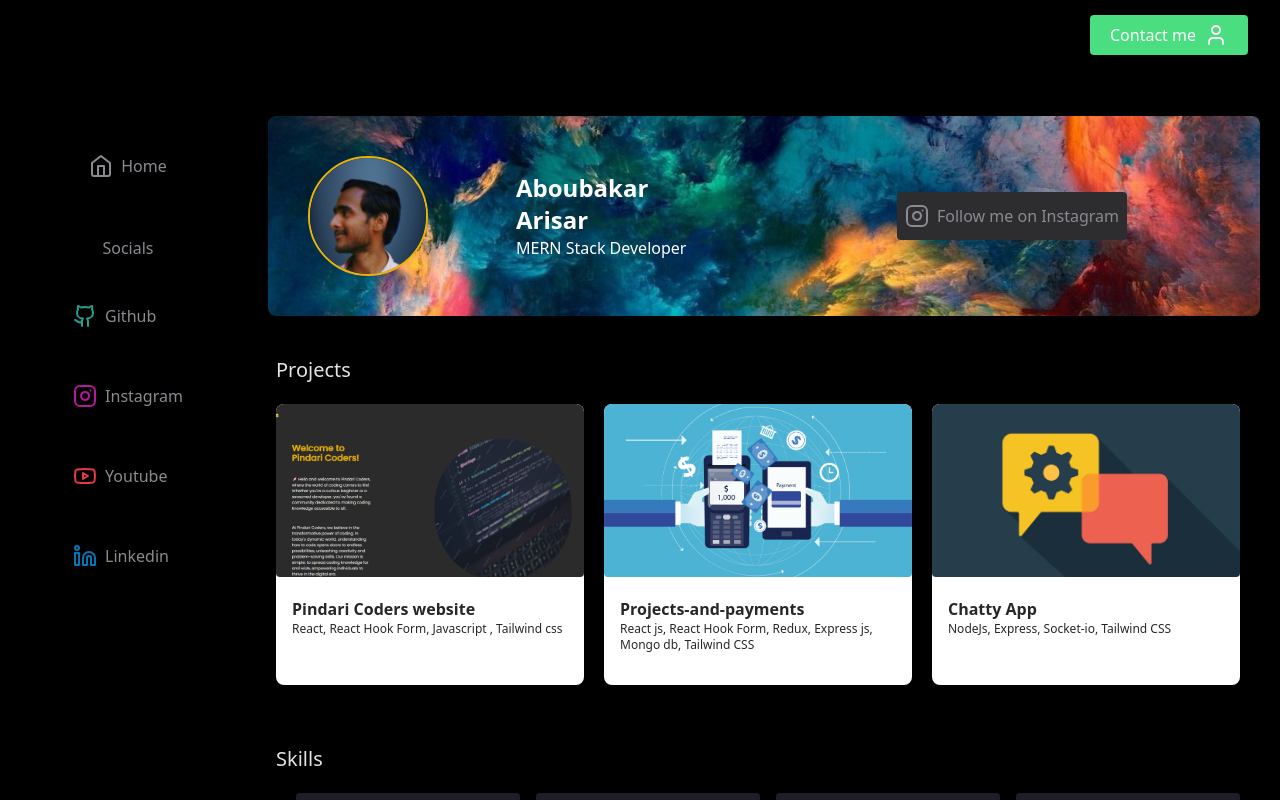
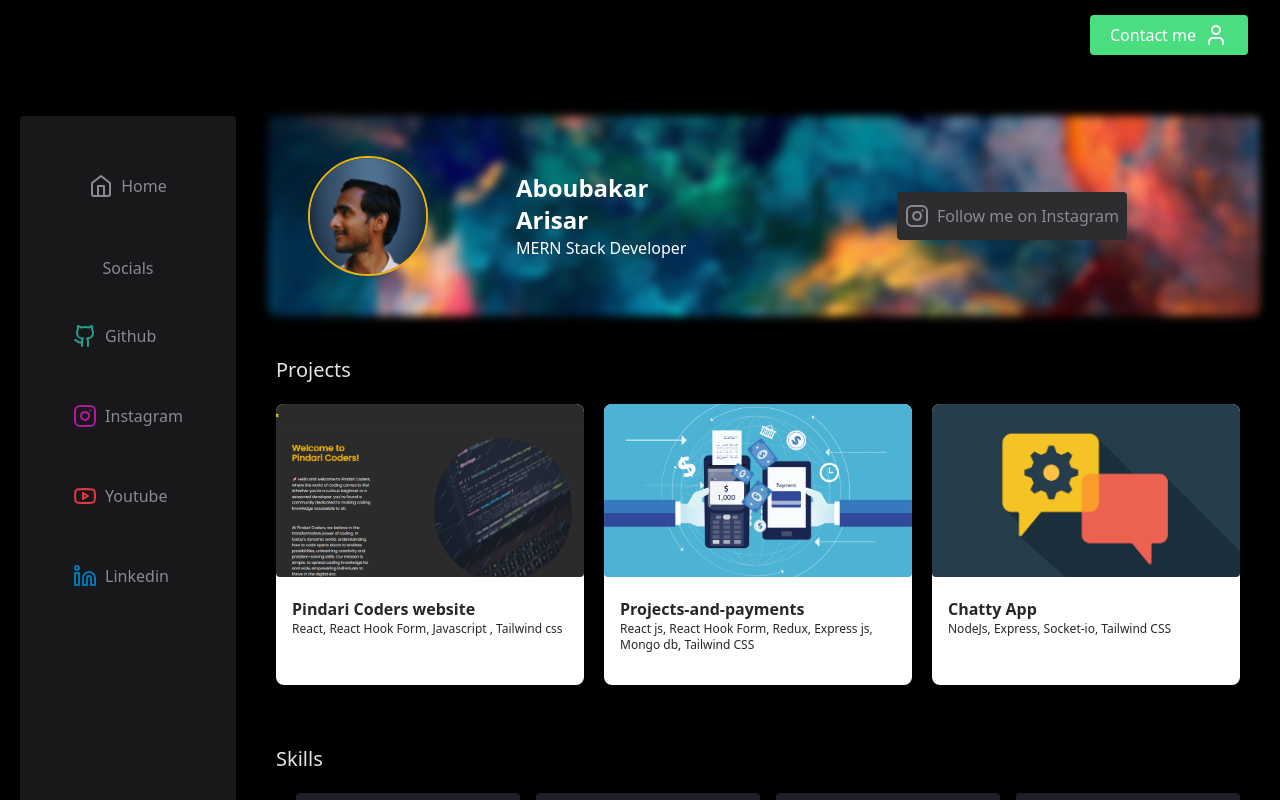
Before and after one commit to AboubakarArisar/Portfolio-website, a React (Vite) app: page / in a window 1280 px wide. Shown: the top 800 px of the page. Built offline with nearby package versions, Linux system fonts and the light colour scheme.

Commit message:
Modification in frontend of cover and aside

```diff
--- a/src/Components/Aside.jsx
+++ b/src/Components/Aside.jsx
@@ -2,10 +2,10 @@ import React from "react";
 import { Link } from "react-router-dom";
 const Aside = () => {
   return (
-    <aside className='w-[250px] xsm:hidden lg:block h-screen mx-5 mb-5 mt-5 bg-black flex flex-col rounded'>
+    <aside className='w-[250px] xsm:hidden p-5  lg:block h-screen mx-5 mb-5 mt-5 bg-zinc-900 flex flex-col rounded'>
       <div className='flex flex-col justify-center items-center h-[100px] '>
         <Link
-          className='text-[#8B8A91]  bg-black rounded p-5 flex gap-2 hover:bg-zinc-900'
+          className='text-[#8B8A91]  bg-zinc-900 rounded p-5 flex gap-2 hover:translate-y-[-5px] duration-300'
           to='/'
         >
           <svg
@@ -33,7 +33,7 @@ const Aside = () => {
             href='https://github.com/AboubakarArisar'
             target='_blank'
             rel='noopener noreferrer'
-            className='text-[#8B8A91] bg-black rounded p-5 flex  gap-2 hover:bg-zinc-900'
+            className='text-[#8B8A91] bg-zinc-900 rounded p-5 flex  gap-2 hover:translate-y-[-5px] duration-300'
           >
             <svg
               xmlns='http://www.w3.org/2000/svg'
@@ -56,7 +56,7 @@ const Aside = () => {
             href='https://www.instagram.com/aboubakarisar05/'
             target='_blank'
             rel='noopener noreferrer'
-            className='text-[#8B8A91] flex gap-2 bg-black rounded p-5 hover:bg-zinc-900'
+            className='text-[#8B8A91] flex gap-2 rounded p-5 bg-zinc-900 hover:translate-y-[-5px] duration-300'
           >
             <svg
               xmlns='http://www.w3.org/2000/svg'
@@ -78,9 +78,10 @@ const Aside = () => {
           </a>
           <a
             href='https://www.youtube.com/@pindaricoders'
+            t
             target='_blank'
             rel='noopener noreferrer'
-            className='text-[#8B8A91] flex gap-2 transform bg-black rounded p-5 hover:bg-zinc-900'
+            className='text-[#8B8A91] flex gap-2 transform  rounded p-5 bg-zinc-900 hover:translate-y-[-5px] duration-300'
           >
             <svg
               xmlns='http://www.w3.org/2000/svg'
@@ -103,7 +104,7 @@ const Aside = () => {
             href='https://www.linkedin.com/in/aboubakar-arisar-825412264'
             target='_blank'
             rel='noopener noreferrer'
-            className='text-[#8B8A91] bg-black rounded p-5 flex gap-2 hover:bg-zinc-900'
+            className='text-[#8B8A91] bg-zinc-900 rounded p-5 flex gap-2 hover:translate-y-[-5px] duration-300'
           >
             <svg
               xmlns='http://www.w3.org/2000/svg'
--- a/src/Components/Cover.jsx
+++ b/src/Components/Cover.jsx
@@ -3,10 +3,12 @@ import React from "react";
 const Cover = () => {
   return (
     <>
-      <div className='xsm:w-[100vw] md:w-[80vw] flex justify-center items-center xsm:px-3 md:pr-5  relative'>
-        <div className="flex rounded-lg xsm:w-[100vw] md:w-[80vw]  mt-5 bg-[url('/cover.jpeg')]  justify-center items-center gap-2 p-5 bg-no-repeat bg-cover">
-          <div className='flex xsm:flex-col md:flex-row justify-center z-11 items-center w-full p-5 content  gap-2'>
-            <div className="rounded-full bg-[url('/abfinalpic.png')]  bg-cover w-[120px] h-[120px] border-2 border-yellow-500 select-none">
+      <div className='xsm:w-[100vw] md:w-[80vw] flex justify-center items-center xsm:px-3 md:pr-5'>
+        <div className='relative xsm:w-[100vw] md:w-[80vw] mt-5'>
+          <div className="absolute inset-0 rounded-lg bg-[url('/cover.jpeg')] bg-no-repeat bg-cover blur-sm"></div>
+          <div className='relative flex rounded-lg justify-center items-center gap-2 p-5'>
+            <div className='flex xsm:flex-col md:flex-row justify-center items-center w-full p-5 content gap-2'>
+              <div className="rounded-full bg-[url('/abfinalpic.png')] bg-cover w-[120px] h-[120px] border-2 border-yellow-500 select-none">
                 <img
                   src='/abfinalpic.png'
                   className='w-full h-full rounded-full'
@@ -14,8 +16,8 @@ const Cover = () => {
                 />
               </div>
               <div className='flex-grow flex xsm:flex-col md:flex-row justify-center items-center'>
-              <div className='flex flex-col w-1/2 justify-center  md:mx-20 select-none'>
-                <h1 className='font-bold text-white text-2xl '>
+                <div className='flex flex-col w-1/2 justify-center md:mx-20 select-none'>
+                  <h1 className='font-bold text-white text-2xl'>
                     Aboubakar Arisar
                   </h1>
                   <span className='text-white font-normal'>
@@ -59,6 +61,7 @@ const Cover = () => {
             </div>
           </div>
         </div>
+      </div>
     </>
   );
 };
```
Lines whose indentation alone changed are shown as unchanged.
